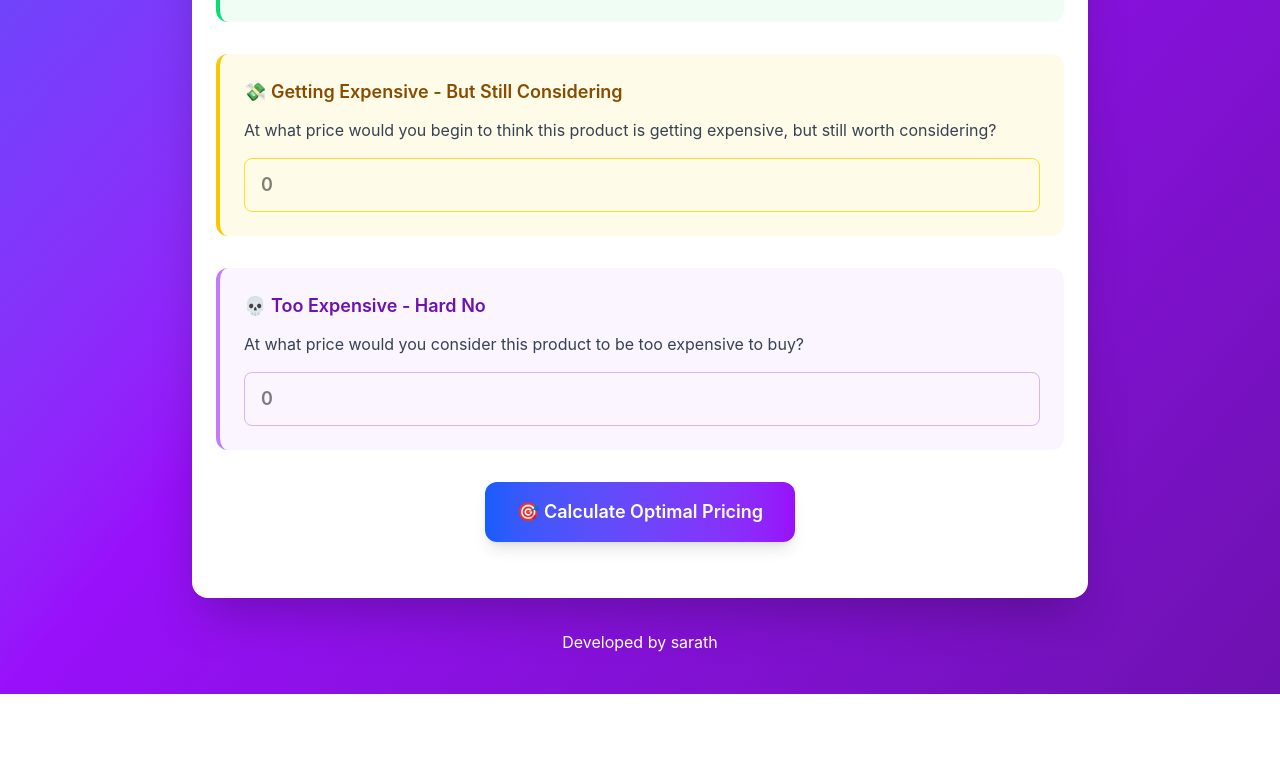
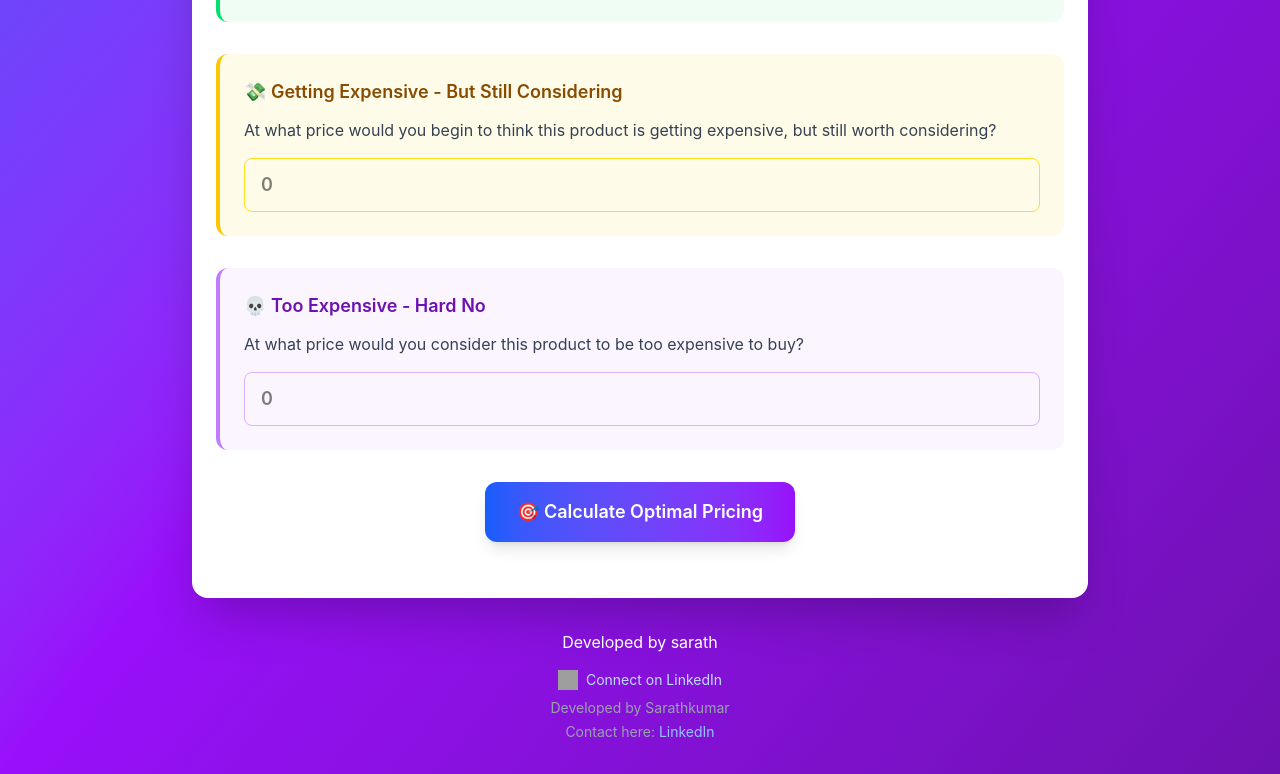
Before and after one commit to sarathkumargit/Van-Westendorp-Pricing-Research, a React (Vite) app in the folder Price-Research/: page / in a window 1280 px wide. Shown: the part 821-1595 px from the top of the page. Before the commit the page ends 1515 px from the top, so only its background shows below. Built offline with nearby package versions, Linux system fonts and the light colour scheme; grey boxes are pictures that could not be loaded.

Commit message:
Update Hero.tsx

```diff
--- a/Price-Research/src/components/Hero.tsx
+++ b/Price-Research/src/components/Hero.tsx
@@ -72,7 +72,7 @@ const translations: Translations = {
     minLabel: 'අවම මිල:',
     maxLabel: 'උපරිම මිල:',
     recommendationsTitle: '💡 නිර්දේශ',
-    footerText: 'LetUs ව්‍යාපාර උපදේශනය විසින් බලගන්වන ලදී',
+    footerText: '',
     productNamePlaceholder: 'නිෂ්පාදන නම ඇතුළත් කරන්න',
     fillAllFields: 'කරුණාකර සියලු ක්ෂේත්‍ර පුරවන්න'
   },
@@ -98,7 +98,7 @@ const translations: Translations = {
     minLabel: 'குறைந்தபட்ச விலை:',
     maxLabel: 'அதிகபட்ச விலை:',
     recommendationsTitle: '💡 பரிந்துரைகள்',
-    footerText: 'LetUs வணிக ஆலோசனையால் இயக்கப்படுகிறது',
+    footerText: '',
     productNamePlaceholder: 'தயாரிப்பு பெயரை உள்ளிடவும்',
     fillAllFields: 'தயவுசெய்து அனைத்து புலங்களையும் நிரப்பவும்'
   }
@@ -407,10 +407,38 @@ const VanWestendorpPricingTool: React.FC = () => {
         </div>
 
         {/* Footer */}
-        <div className="text-center mt-8 text-white">
-          <p>{t.footerText}</p>
-          <p className="text-blue-200 text-sm mt-2"> </p>
-        </div>
+       <div className="text-center mt-8 text-white">
+  <p>{t.footerText}</p>
+
+  <p className="text-blue-200 text-sm mt-4 flex justify-center items-center gap-2">
+    <a
+      href="https://www.linkedin.com/in/sarath-kumar-07aa14302"
+      target="_blank"
+      rel="noopener noreferrer"
+      className="flex items-center gap-2 hover:underline"
+    >
+      <img
+        src="https://cdn.jsdelivr.net/gh/devicons/devicon/icons/linkedin/linkedin-original.svg"
+        alt="LinkedIn"
+        className="w-5 h-5"
+      />
+      Connect on LinkedIn
+    </a>
+  </p>
+
+  <p className="text-gray-400 text-sm mt-2">Developed by Sarathkumar</p>
+  <p className="text-gray-400 text-sm mt-1">
+    Contact here:{" "}
+    <a
+      href="https://www.linkedin.com/in/sarath-kumar-07aa14302"
+      target="_blank"
+      rel="noopener noreferrer"
+      className="hover:underline text-blue-300"
+    >
+      LinkedIn
+    </a>
+  </p>
+</div>
       </div>
     </div>
   );
```
